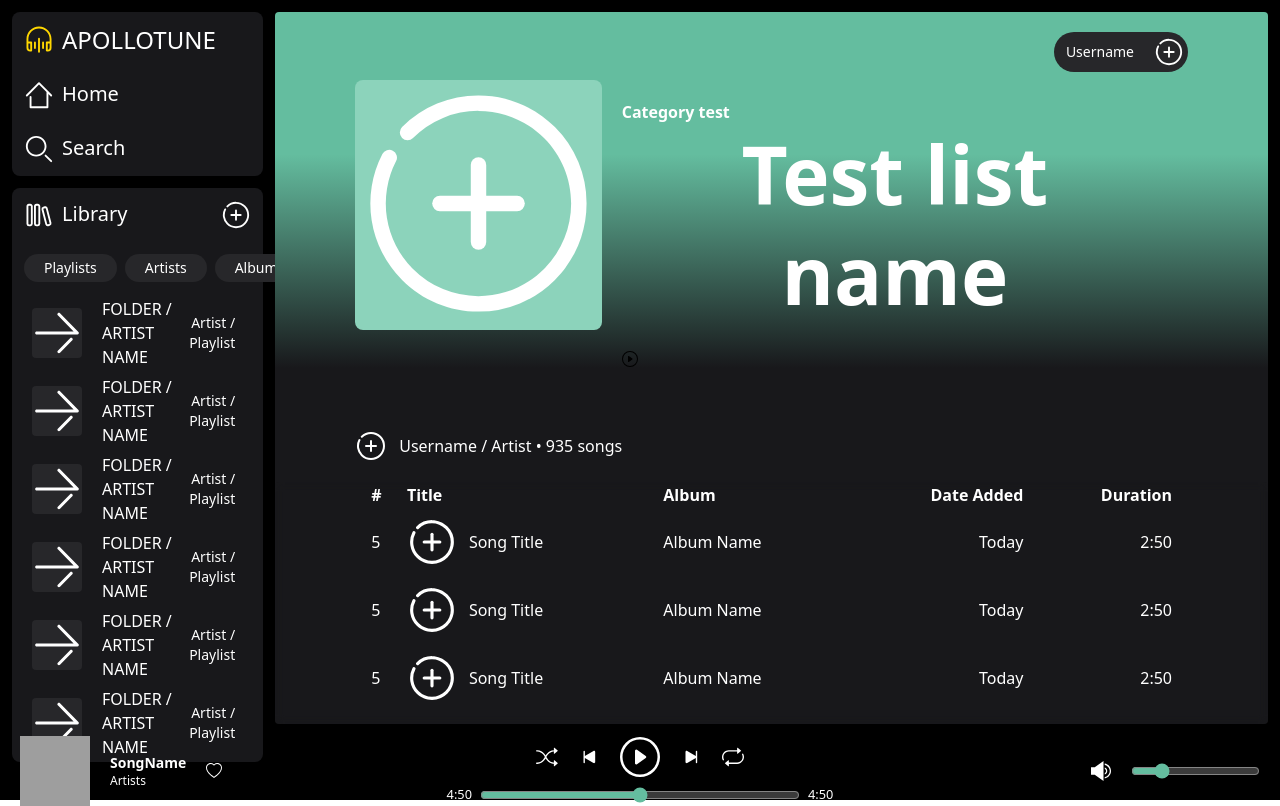
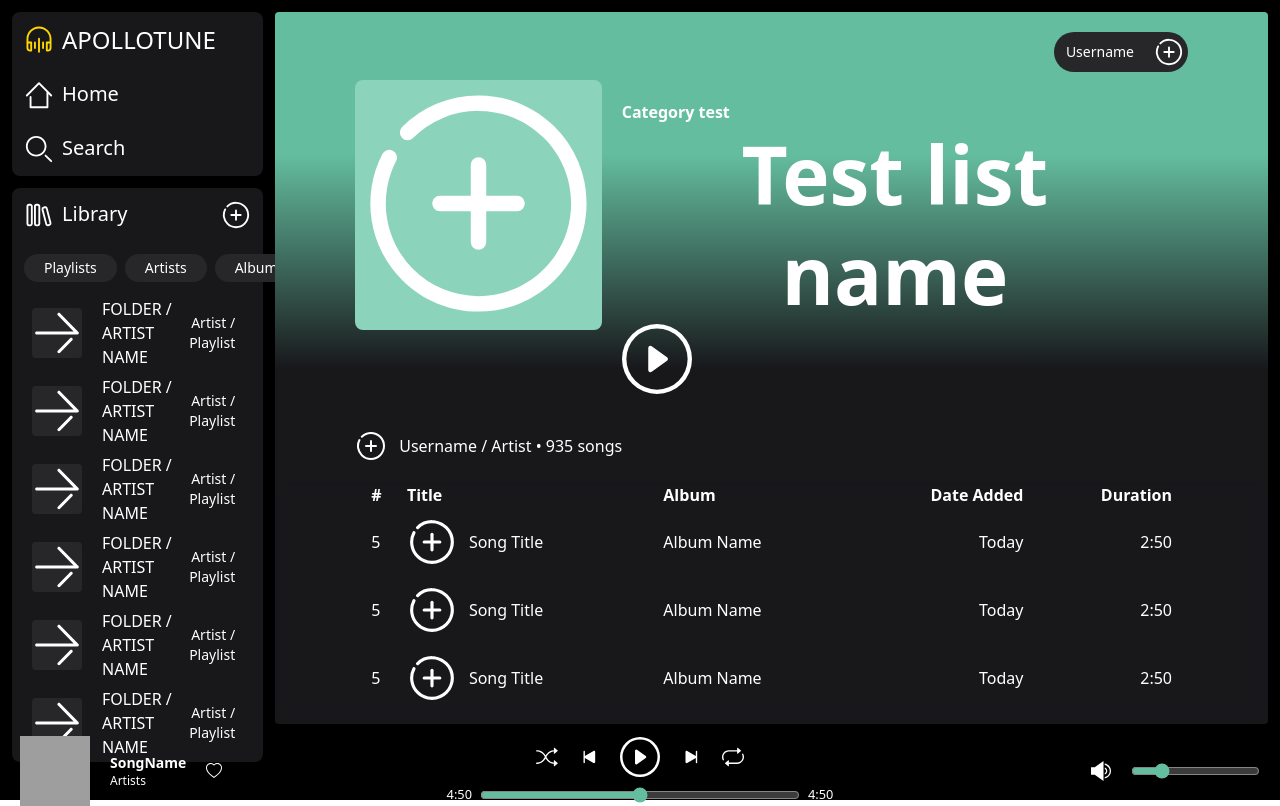
Before and after one commit to BMandure/apollotunes, a React (Vite) app: page / in a window 1280 px wide. Built offline with nearby package versions, Linux system fonts and the light colour scheme; grey boxes are pictures that could not be loaded.

Commit message:
fix play button at header component

```diff
--- a/index.html
+++ b/index.html
@@ -4,7 +4,7 @@
     <meta charset="UTF-8" />
     <link rel="icon" type="image/svg+xml" href="/vite.svg" />
     <meta name="viewport" content="width=device-width, initial-scale=1.0" />
-    <title>Spotify Clone - MandureDev</title>
+    <title>Apollotunes - MandureDev</title>
     <link
       rel="stylesheet"
       href="https://cdn.jsdelivr.net/npm/bootstrap-icons@1.10.5/font/bootstrap-icons.css"
--- a/src/components/Header.tsx
+++ b/src/components/Header.tsx
@@ -17,8 +17,22 @@ function Header() {
         <div className="flex flex-col justify-between items-start p-5 [&]:font-semibold text-white">
           <small className="text-[1rem]">Category test</small>
           <h2 className="text-[5rem] leading-tight">Test list name</h2>
-          <button className="h-[70px] w-[70px] rounded-[50%] hover:border-2 hover:border-gray-600">
-            <img src={play} alt="..." />
+
+          <button
+            id="play"
+            className="w-[70px] h-[70px] border-transparent hover:border-2 hover:border-white rounded-[50%]"
+          >
+            <svg
+              xmlns="http://www.w3.org/2000/svg"
+              width="16"
+              height="16"
+              fill="currentColor"
+              className="bi bi-play-circle w-full h-full"
+              viewBox="0 0 16 16"
+            >
+              <path d="M8 15A7 7 0 1 1 8 1a7 7 0 0 1 0 14zm0 1A8 8 0 1 0 8 0a8 8 0 0 0 0 16z" />
+              <path d="M6.271 5.055a.5.5 0 0 1 .52.038l3.5 2.5a.5.5 0 0 1 0 .814l-3.5 2.5A.5.5 0 0 1 6 10.5v-5a.5.5 0 0 1 .271-.445z" />
+            </svg>
           </button>
         </div>
       </div>
```
